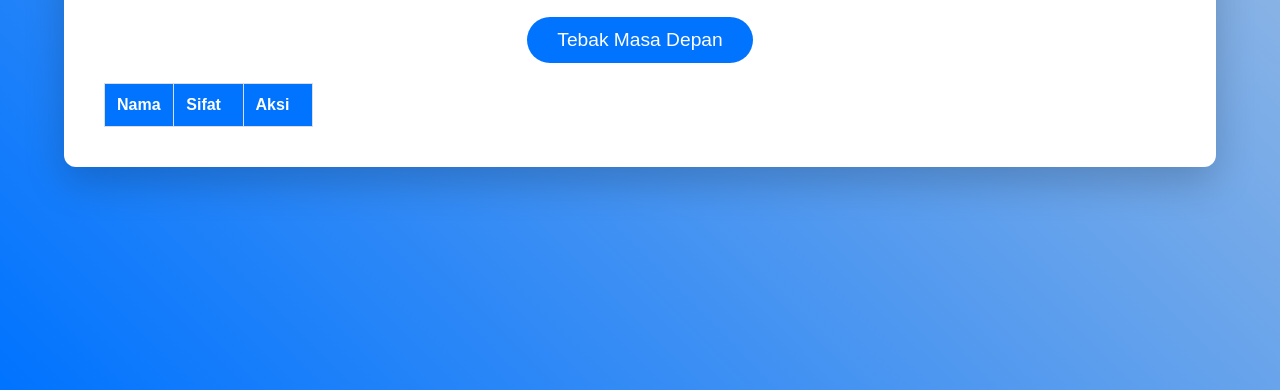
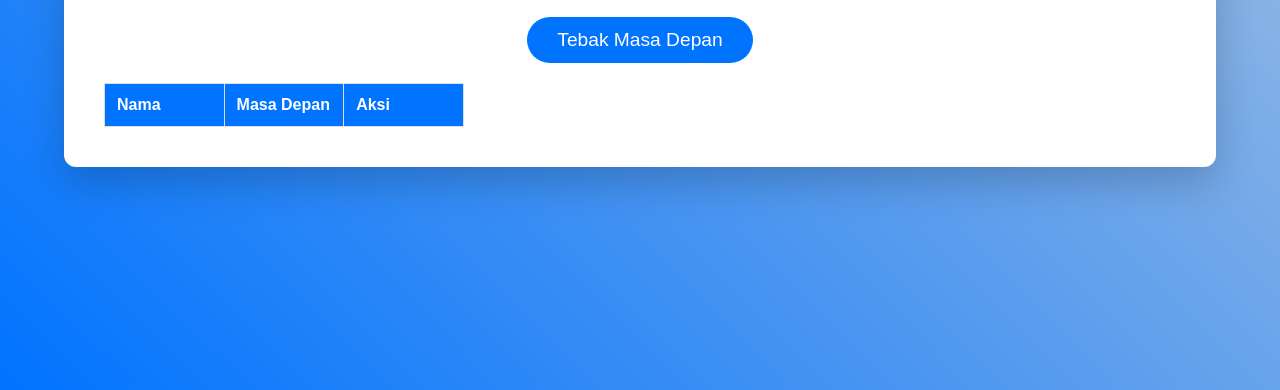
Before and after one commit to lann747/TebakMasaDepan, a plain HTML site: page index.html in a window 1280 px wide. Shown: the part 410-800 px from the top of the page. Drawn offline with Linux system fonts and the light colour scheme.

Commit message:
Improve versi ke 2

```diff
--- a/index.html
+++ b/index.html
@@ -178,7 +178,7 @@
       <table id="tabelHasil">
         <thead>
           <th>Nama</th>
-          <th>Sifat</th>
+          <th>Masa Depan</th>
           <th>Aksi</th>
         </thead>
         <tbody>
```
